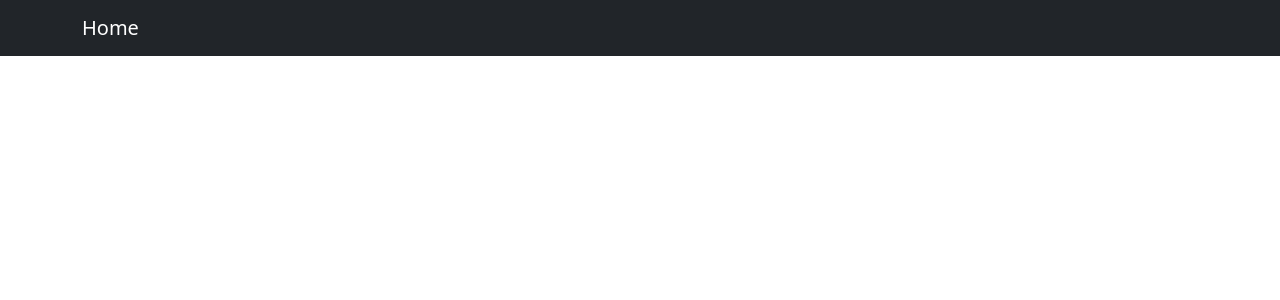
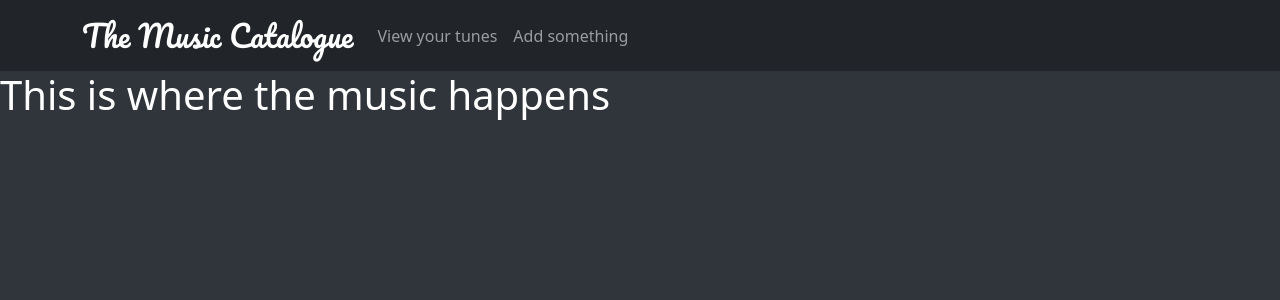
Before and after one commit to G00394925/project-2024, a React (Create React App) app: page /view in a window 1280 px wide. Before the commit this address had no page. Shown: the top 300 px of the page. Built offline with nearby package versions, Linux system fonts and the light colour scheme.

Commit message:
Added more pages and routing

```diff
--- a/public/index.html
+++ b/public/index.html
@@ -26,7 +26,7 @@
     -->
     <title>React App</title>
   </head>
-  <body>
+  <body style="background-color:#2f353b; color: white">
     <noscript>You need to enable JavaScript to run this app.</noscript>
     <div id="root"></div>
     <!--
--- a/src/App.js
+++ b/src/App.js
@@ -1,6 +1,8 @@
 import NavigationBar from './components/NavigationBar';
 import { BrowserRouter as Router, Route, Routes } from 'react-router-dom';
 import Home from './components/home';
+import Create from './components/create';
+import View from './components/view';
 import './App.css';
 
 function App() {
@@ -9,6 +11,8 @@ function App() {
       <NavigationBar />
       <Routes>
         <Route path='/' element={<Home />} />
+        <Route path='/create' element={<Create />} />
+        <Route path='/view' element={<View />} />
       </Routes>
     </Router>
   );
--- /dev/null
+++ b/src/Navbar.css
@@ -0,0 +1,10 @@
+/* Import logo font */
+@import url('https://fonts.googleapis.com/css2?family=Pacifico&display=swap');
+
+
+.nav__logo {
+    font-family: "Pacifico", cursive;
+    font-weight: 400;
+    font-size: 30px !important;
+    font-style: normal;
+}
--- a/src/components/NavigationBar.js
+++ b/src/components/NavigationBar.js
@@ -1,14 +1,16 @@
 import Container from 'react-bootstrap/Container';
 import Nav from 'react-bootstrap/Nav';
 import Navbar from 'react-bootstrap/Navbar';
-
+import '../Navbar.css';
 
 const NavigationBar = () => {
   return (
         <Navbar bg="dark" data-bs-theme="dark">
           <Container>
-            <Navbar.Brand href="/">Home</Navbar.Brand>
+            <Navbar.Brand className="nav__logo" href="/" font="pacifico-regular">The Music Catalogue</Navbar.Brand>
             <Nav className="me-auto">
+                <Nav.Link href='/view'>View your tunes</Nav.Link>
+                <Nav.Link href='/create'>Add something</Nav.Link>
             </Nav>
           </Container>
       </Navbar>
--- /dev/null
+++ b/src/components/create.js
@@ -0,0 +1,9 @@
+const Create = () => {
+    return(
+        <div>
+            <h1>This is where the music is created</h1>
+        </div>
+    );
+}
+
+export default Create;
--- a/src/components/home.js
+++ b/src/components/home.js
@@ -1,6 +1,6 @@
 const Home = () => {
     return(
-        <div>
+        <div style={{margin: 10}}>
             <h1>Welcome to the Home Page!</h1>
         </div>
     );
--- /dev/null
+++ b/src/components/view.js
@@ -0,0 +1,9 @@
+const View = () => {
+    return(
+        <div>
+            <h1>This is where the music happens</h1>
+        </div>
+    );
+}
+
+export default View;
```
Also changed, not shown: src/logo.svg (deleted).
